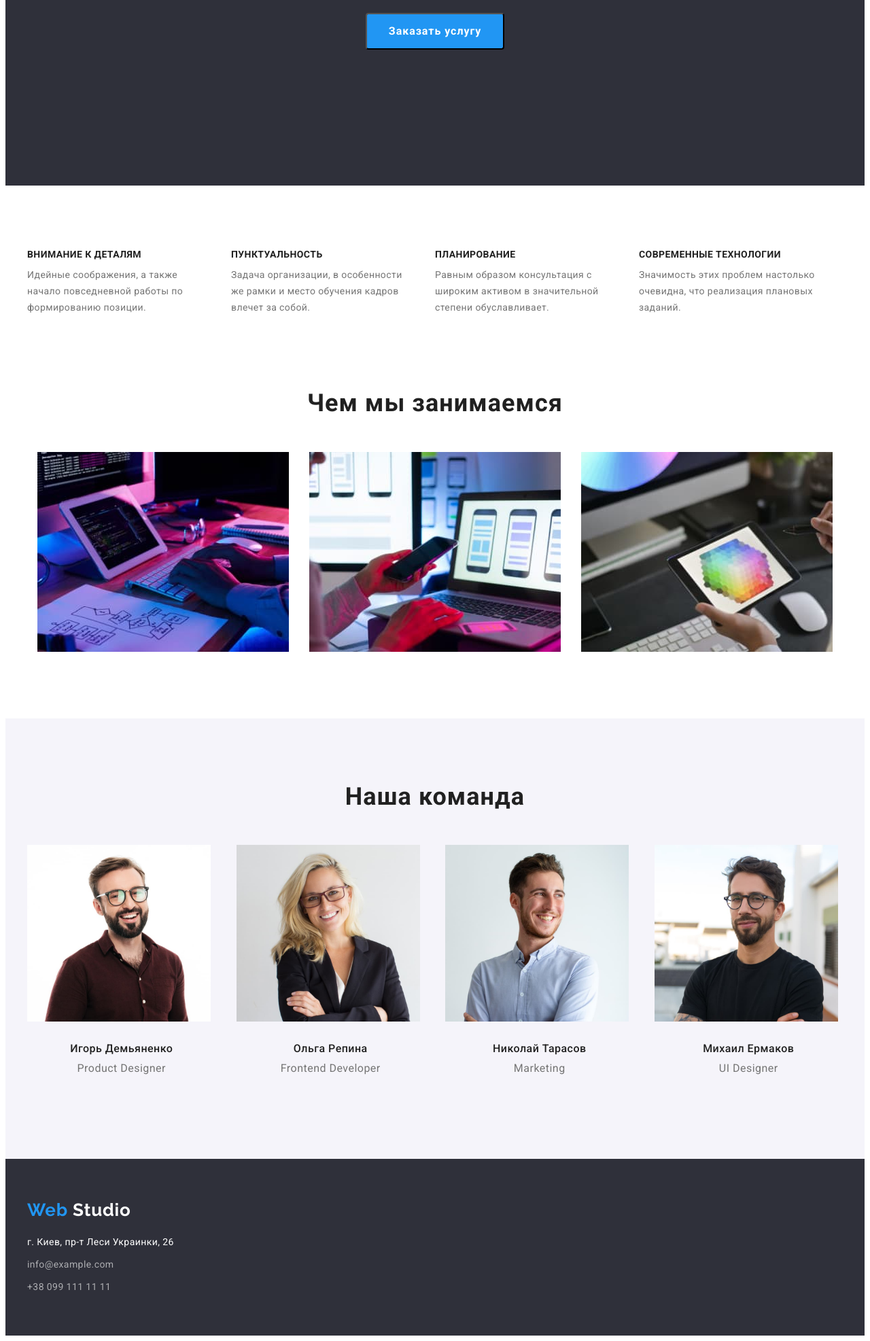
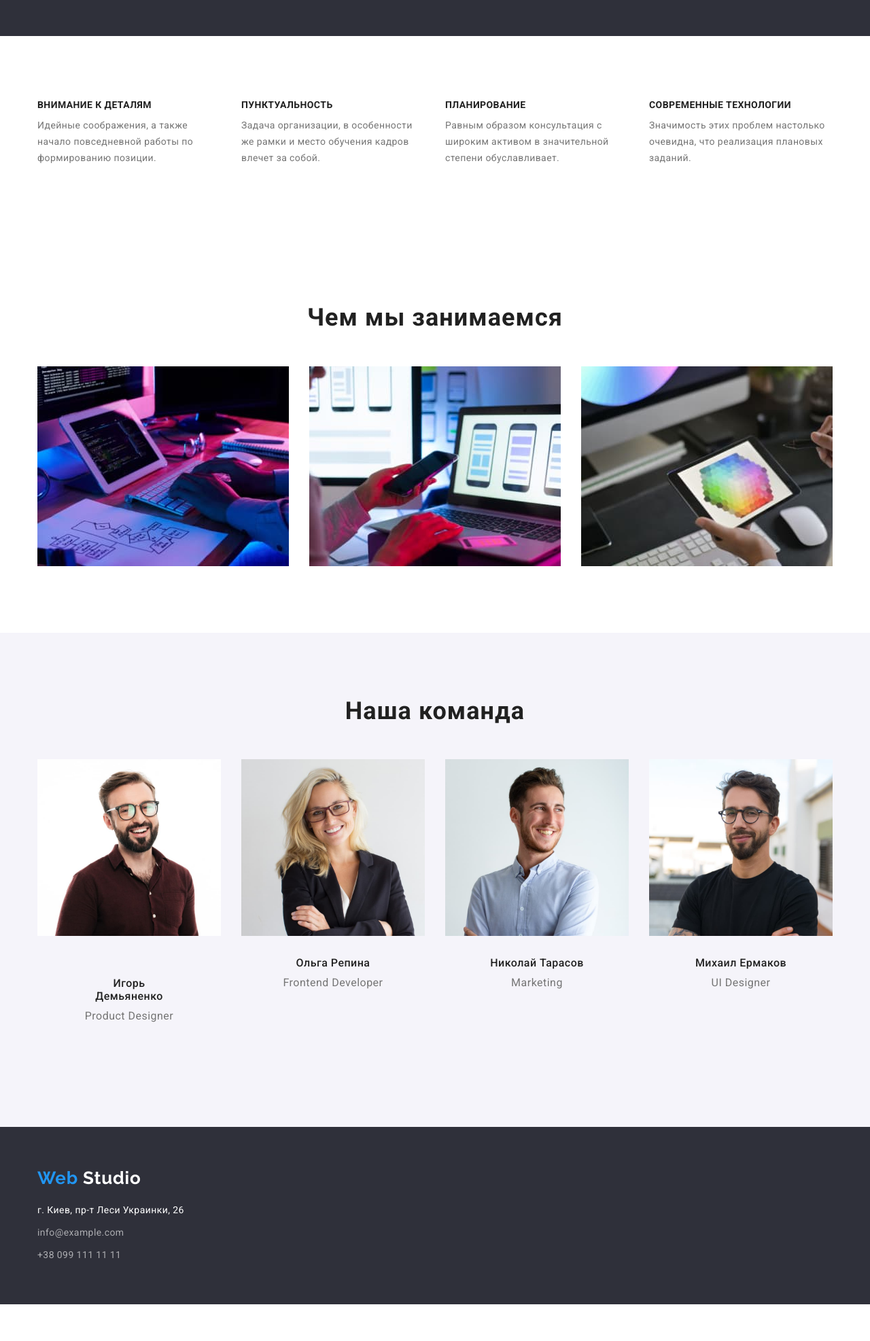
Before and after one commit to DudaYura/goit-markup-hw-03, a plain HTML site: page index.html in a window 1280 px wide. Shown: the part 411-2384 px from the top of the page at 68% size. After the commit the page ends 2330 px from the top, so only its background shows below. Drawn offline with nearby package versions, Linux system fonts and the light colour scheme.

Commit message:
немного изменений

```diff
--- a/css/styles.css
+++ b/css/styles.css
@@ -16,7 +16,10 @@ body {
   margin: 0;
   list-style: none;
 }
-
+.section {
+  padding-top: 94px;
+  padding-bottom: 94px;
+}
 .container {
   width: 1200px;
   margin: 0 auto;
@@ -111,7 +114,6 @@ body {
   margin-left: auto;
   margin-right: auto;
   width: 696px;
-  padding-top: 200px;
 
   font-weight: 900;
   font-size: 44px;
@@ -124,7 +126,6 @@ body {
 .section-service-btn {
   border-radius: 4px;
   padding: 10px 32px;
-  margin-bottom: 200px;
 
   font-family: "Roboto";
   font-style: normal;
@@ -155,8 +156,6 @@ body {
 }
 .section-reality-list {
   display: flex;
-  padding-top: 94px;
-  padding-bottom: 94px;
 }
 .section-reality-title {
   margin-top: 0px;
@@ -188,9 +187,6 @@ body {
   display: flex;
   justify-content: center;
 }
-.section-class-item {
-  padding-bottom: 94px;
-}
 .section-class-item:not(:last-child) {
   margin-right: 30px;
 }
@@ -213,7 +209,6 @@ body {
 .section-team-title {
   margin-top: 0;
   margin-bottom: 50px;
-  padding-top: 94px;
 
   font-weight: 700;
   font-size: 36px;
@@ -225,7 +220,6 @@ body {
 .section-team-list {
   display: flex;
   flex-wrap: wrap;
-  padding-bottom: 94px;
   margin-left: -30px;
 }
 .section-team-item {
@@ -235,6 +229,9 @@ body {
 .section-team-item-photo {
   display: block;
   margin-bottom: 30px;
+}
+.team-name {
+  padding: 30px 60px;
 }
 .section-team-title-second {
   margin-top: 0;
@@ -259,12 +256,13 @@ body {
 /* ---------------------ПОДВАЛ----------------------------- */
 .footer {
   background-color: #2f303a;
+  padding-top: 60px;
+  padding-bottom: 60px;
 }
 .footer-link-main {
   display: block;
   margin-top: 0px;
   margin-bottom: 20px;
-  padding-top: 60px;
 
   font-family: "Raleway";
   font-weight: 700;
@@ -287,9 +285,6 @@ body {
   font-style: normal;
   color: #ffffff;
 }
-.footer-list {
-  padding-bottom: 60px;
-}
 .footer-link-mail {
   display: block;
   margin-bottom: 9px;
@@ -310,16 +305,14 @@ body {
 .section-portfolio-list {
   display: flex;
   justify-content: center;
-  padding-top: 94px;
   margin-bottom: 34px;
 }
 .section-portfolio-item:not(:last-child) {
   margin-right: 8px;
 }
-.section-portfolio .container {
-  padding-bottom: 94px;
-}
 .section-portfolio-btn {
+  padding: 0px 22px;
+
   font-family: "Roboto";
   font-style: normal;
   font-weight: 500;
@@ -332,8 +325,6 @@ body {
   background: #f5f4fa;
   border-radius: 4px;
   border: #f5f4fa;
-  width: 130px;
-  height: 38px;
 }
 .section-portfolio-btn:hover,
 .section-portfolio-btn:focus {
@@ -345,7 +336,6 @@ body {
   flex-wrap: wrap;
   margin-left: -30px;
   margin-bottom: -30px;
-  /* padding-bottom: 94px; */
 }
 .section-portfolio-item-second {
   width: calc(100% / 3 - 30px);
--- a/index.html
+++ b/index.html
@@ -10,6 +10,10 @@
     <link
       href="https://fonts.googleapis.com/css2?family=Raleway:wght@700&family=Roboto:wght@400;500;700;900&display=swap"
       rel="stylesheet"
+    />
+    <link
+      rel="stylesheet"
+      href="https://cdnjs.cloudflare.com/ajax/libs/modern-normalize/1.1.0/modern-normalize.min.css"
     />
     <link rel="stylesheet" href="./css/styles.css" />
   </head>
@@ -43,7 +47,7 @@
     </header>
     <!--ЗАКАЗ УСЛУГ-->
     <main>
-      <section class="section-service">
+      <section class="section-service section">
         <div class="container">
           <h1 class="section-service-title">
             Эффективные решения для вашего бизнеса
@@ -54,7 +58,7 @@
         </div>
       </section>
       <!--СФЕРА ДЕЯТЕЛЬНОСТИ-->
-      <section class="section-reality">
+      <section class="section-reality section">
         <div class="container">
           <h2 class="visually-hidden">сфера деятельности</h2>
           <ul class="section-reality-list list">
@@ -90,7 +94,7 @@
         </div>
       </section>
       <!--ЧЕМ ЗАНИМАЮТСЯ-->
-      <section class="section-class">
+      <section class="section-class section">
         <div class="container">
           <h2 class="section-class-title">Чем мы занимаемся</h2>
           <ul class="section-class-list list">
@@ -112,7 +116,7 @@
       </section>
 
       <!--КОМАНДА-->
-      <section class="section-team">
+      <section class="section-team section">
         <div class="container">
           <h2 class="section-team-title">Наша команда</h2>
           <ul class="section-team-list list">
@@ -123,8 +127,10 @@
                 alt="фото Игорь"
                 width="270"
               />
-              <h3 class="section-team-title-second">Игорь Демьяненко</h3>
-              <p class="section-team-text">Product Designer</p>
+              <div class="team-name">
+                <h3 class="section-team-title-second">Игорь Демьяненко</h3>
+                <p class="section-team-text">Product Designer</p>
+              </div>
             </li>
             <li class="section-team-item">
               <img
```
Also changed, not shown: portfolio.html (+1 -1 lines).
